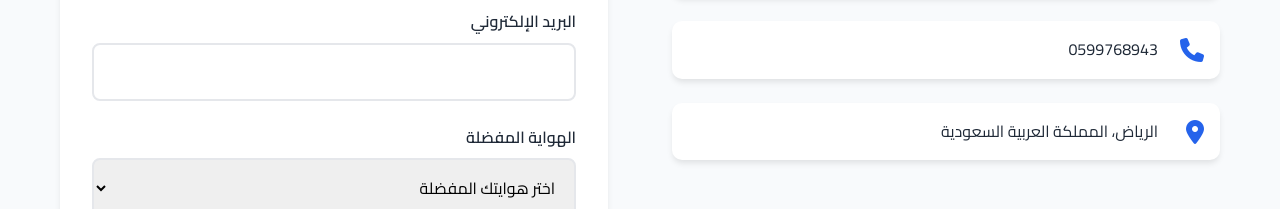
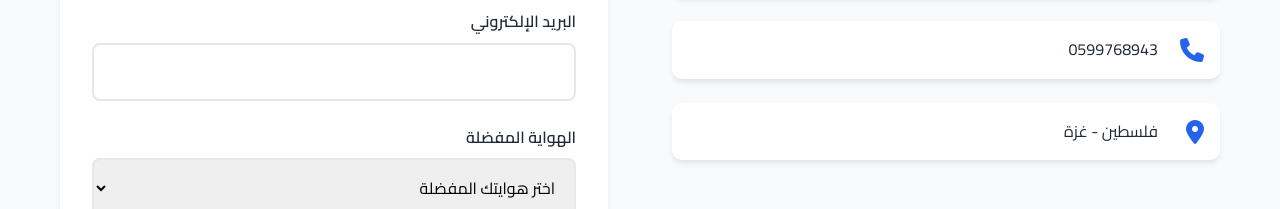
Before and after one commit to abdullahmahmoud560/Personal-Project, a plain HTML site: page index.html in a window 1280 px wide. Shown: the part 3045-3254 px from the top of the page. Drawn offline with Linux system fonts and the light colour scheme.

Commit message:
edit location

```diff
--- a/index.html
+++ b/index.html
@@ -220,7 +220,7 @@
                     </div>
                     <div class="contact-item">
                         <i class="fas fa-map-marker-alt"></i>
-                        <span>الرياض، المملكة العربية السعودية</span>
+                        <span>فلسطين - غزة</span>
                     </div>
                 </div>
 
```
